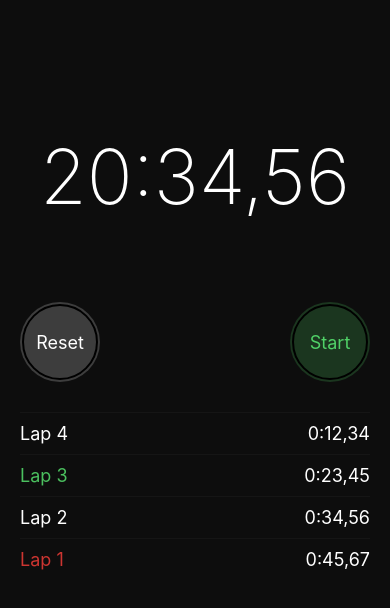
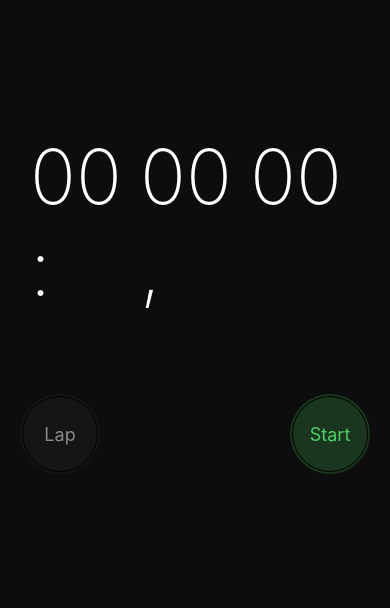
Before and after one commit to Technigo/project-react-native-app, a React Native app: screen / in a window 390 px wide. Shown: the top 608 px of the page. Built offline with nearby package versions, Linux system fonts and the light colour scheme.

Commit message:
finished the stopwatch

```diff
--- a/App.js
+++ b/App.js
@@ -1,28 +1,39 @@
 import React from "react"
 import styled from "styled-components/native"
-import { StyleSheet, Text, View, ScrollView } from 'react-native';
+import { StyleSheet, Text, View, ScrollView, TouchableOpacity } from 'react-native';
 import moment from 'moment';
+import { render } from "react-dom";
 
-const DATA = {
-  timer: 1234567,
-  laps: [12345, 23456, 34567, 45678],
+// const DATA = {   ///this was the initial code fot the data
+//   timer: 1234567,
+//   laps: [12345, 23456, 34567, 45678],
+// }
+
+function Timer({ interval, style }) {
+  const pad = (n) => n < 10 ? '0' + n : n
+  const duration = moment.duration(interval)
+  const centiseconds = Math.floor(duration.milliseconds() / 10)
+  return (
+    <View style={styles.timerContainer}>
+      <Text style={style}>{pad(duration.minutes())}:</Text>
+      <Text style={style}>{pad(duration.seconds())},</Text>
+      <Text style={style}>{pad(centiseconds)}</Text>
+    </View>
+  )
 }
 
-function Timer({ interval, style }) {
-  const duration = moment.duration(interval)
-  const centiseconds = Math.floor(duration.milliseconds() / 10)
-  return <Text style={style}>
-    {duration.minutes()}:{duration.seconds()},{centiseconds}
-  </Text>
+function RoundButton({ title, color, background, onPress, disabled }) {
+  return (
+    <TouchableOpacity
+      onPress={() => !disabled && onPress()
       }
-
-function RoundButton({ title, color, background }) {
-  return (
-    <View style={[styles.button, { backgroundColor: background }]}>
+      style={[styles.button, { backgroundColor: background }]}
+      activeOpacity={disabled ? 1.0 : 0.7} //activeOpacity changed the opacity of the TouchableOpacity
+    >
       <View style={styles.buttonBorder}>
         <Text style={[styles.buttonTitle, { color }]}>{title}</Text>
       </View>
-    </View>
+    </TouchableOpacity >
   )
 }
 
@@ -35,16 +46,18 @@ function Lap({ number, interval, fastest, slowest }) {
   return (
     <View style={styles.lap}>
       <Text style={lapStyle}>Lap {number}</Text>
-      <Timer style={styles.lapText} interval={interval} />
+      <Timer style={[lapStyle, styles.lapTimer]} interval={interval} />
     </View>
   )
 }
 
 
-function LapsTable({ laps }) {
+function LapsTable({ laps, timer }) {
   const finishedLaps = laps.slice(1)
+
   let min = Number.MAX_SAFE_INTEGER
   let max = Number.MIN_SAFE_INTEGER
+
   if (finishedLaps.length > 2) {
     finishedLaps.forEach(lap => {  //maybe change to map instead?
       if (lap < min) min = lap
@@ -57,7 +70,7 @@ function LapsTable({ laps }) {
         <Lap
           key={laps.length - index}
           number={laps.length - index}
-          interval={lap}
+          interval={index === 0 ? timer + lap : lap}
           fastest={lap === min} // fastest when the lap is equal to the lowest time
           slowest={lap === max} //slowest when the time is equal to the highest time
         />
@@ -76,20 +89,138 @@ function ButtonsRow({ children }) {
 
 
 
-export default function App() {
+export default class App extends React.Component {
+  constructor(props) {
+    super(props)
+    this.state = {
+      // timer: 1234567,  // since I have the start time I dont need this any more
+      start: 0,  //start propertie (time)
+      now: 0,  //the time "right now" (starts at 0)
+      laps: [],
+    }
+  }
+  componentWillUnmount() {
+    clearInterval(this.timer)
+  }
+
+  start = () => {
+    const now = new Date().getTime()
+    this.setState({
+      start: now,
+      now,
+      laps: [0],
+    })
+    this.timer = setInterval(() => {
+      this.setState({ now: new Date().getTime() })
+    }, 100)
+  }
+
+  lap = () => {
+    const timestamp = new Date().getTime()
+    const { laps, now, start } = this.state
+    const [firstLap, ...other] = laps  //makes the last lap first in the array
+    this.setState({
+      laps: [0, firstLap + now - start, ...other],
+      start: timestamp,
+      now: timestamp,
+    })
+  }
+
+  stop = () => {
+    clearInterval(this.timer)
+    const { laps, now, start } = this.state
+    const [firstLap, ...other] = laps
+    this.setState({
+      laps: [firstLap + now - start, ...other],
+      start: 0,
+      now: 0,
+    })
+  }
+
+  reset = () => {
+    this.setState({
+      laps: [],
+      start: 0,
+      now: 0,
+    })
+  }
+
+  resume = () => {
+    const now = new Date().getTime()
+    this.setState({
+      start: now,
+      now,
+    })
+    // this starts the timer again
+    this.timer = setInterval(() => {
+      this.setState({ now: new Date().getTime() })
+    }, 100)
+
+  }
+
+  render() {
+    const { start, now, laps } = this.state  //maybe should use useState here instead
+    const timer = now - start
     return (
       <View style={styles.container}>
-      <Timer interval={DATA.timer} style={styles.timer} />
+        <Timer
+          interval={laps.reduce((total, curr) => total + curr, 0) + timer}
+          style={styles.timer}
+        />
+        {laps.length === 0 && (
           <ButtonsRow>
-        <RoundButton title='Reset' color='#FFFFFF' background='#3D3D3D' />
-        <RoundButton title='Start' color='#50D167' background='#1B361F' />
+            <RoundButton
+              title='Lap'
+              color='#8B8B90'
+              background='#151515'
+              disabled
+            />
+            <RoundButton
+              title='Start'
+              color='#50D167'
+              background='#1B361F'
+              onPress={this.start}
+            />
           </ButtonsRow>
-      <LapsTable laps={DATA.laps} />
+        )}
+        {start > 0 && (
+          <ButtonsRow>
+            <RoundButton
+              title='Lap'
+              color='#FFFFFF'
+              background='#3D3D3D'
+              onPress={this.lap}
+            />
+            <RoundButton
+              title='Stop'
+              color='#E33935'
+              background='#3C1715'
+              onPress={this.stop}
+            />
+          </ButtonsRow>
+        )}
+        {laps.length > 0 && start === 0 && (
+          <ButtonsRow>
+            <RoundButton
+              title='Reset'
+              color='#FFFFFF'
+              background='#3D3D3D'
+              onPress={this.reset}
+            />
+            <RoundButton
+              title='Start'
+              color='#50D167'
+              background='#1B361F'
+              onPress={this.resume}
+            />
+          </ButtonsRow>
+        )}
+        <LapsTable laps={laps} timer={timer} />
       </View>
 
     )
   }
-
+}
 
 const styles = StyleSheet.create({
   container: {
@@ -99,10 +230,14 @@ const styles = StyleSheet.create({
     paddingTop: 130,
     paddingHorizontal: 20,
   },
+  timerContainer: {
+    flexDirection: 'row',
+  },
   timer: {
     color: '#FFFFFF',
     fontSize: 76,
-    fontWeight: '200'
+    fontWeight: '200',
+    width: 110,
   },
   button: {
     width: 80,
@@ -119,7 +254,7 @@ const styles = StyleSheet.create({
     width: 76,
     height: 76,
     borderRadius: 38,
-    borderWidth: 2,
+    borderWidth: 1,
     justifyContent: 'center',
     alignItems: 'center',
   },
@@ -141,6 +276,9 @@ const styles = StyleSheet.create({
     color: '#FFFFFF',
     fontSize: 18,
   },
+  lapTimer: {
+    width: 30,
+  },
   scrollView: {
     //makes the laps and the time go apart on the screen
     alignSelf: 'stretch',
```
Lines whose indentation alone changed are shown as unchanged.
